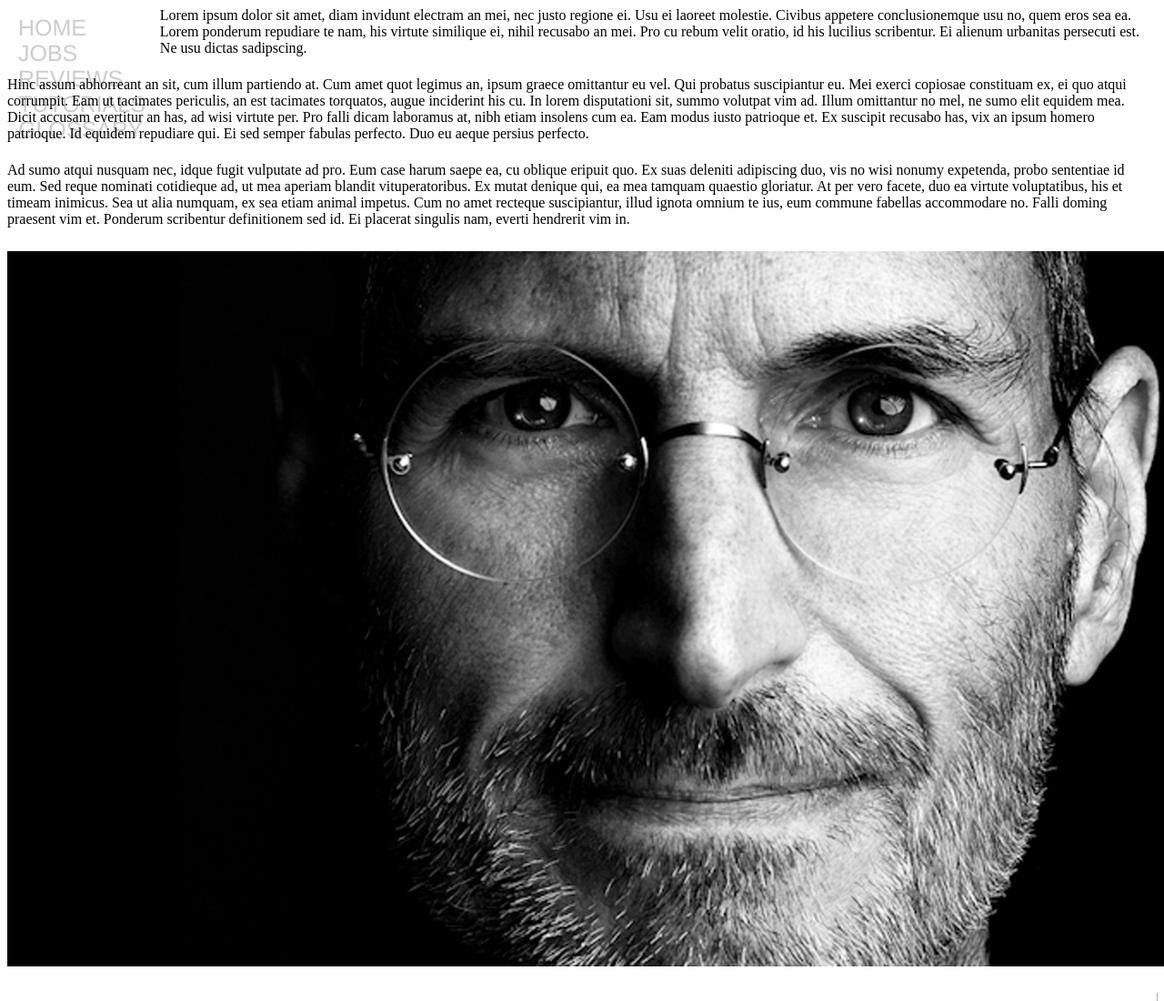
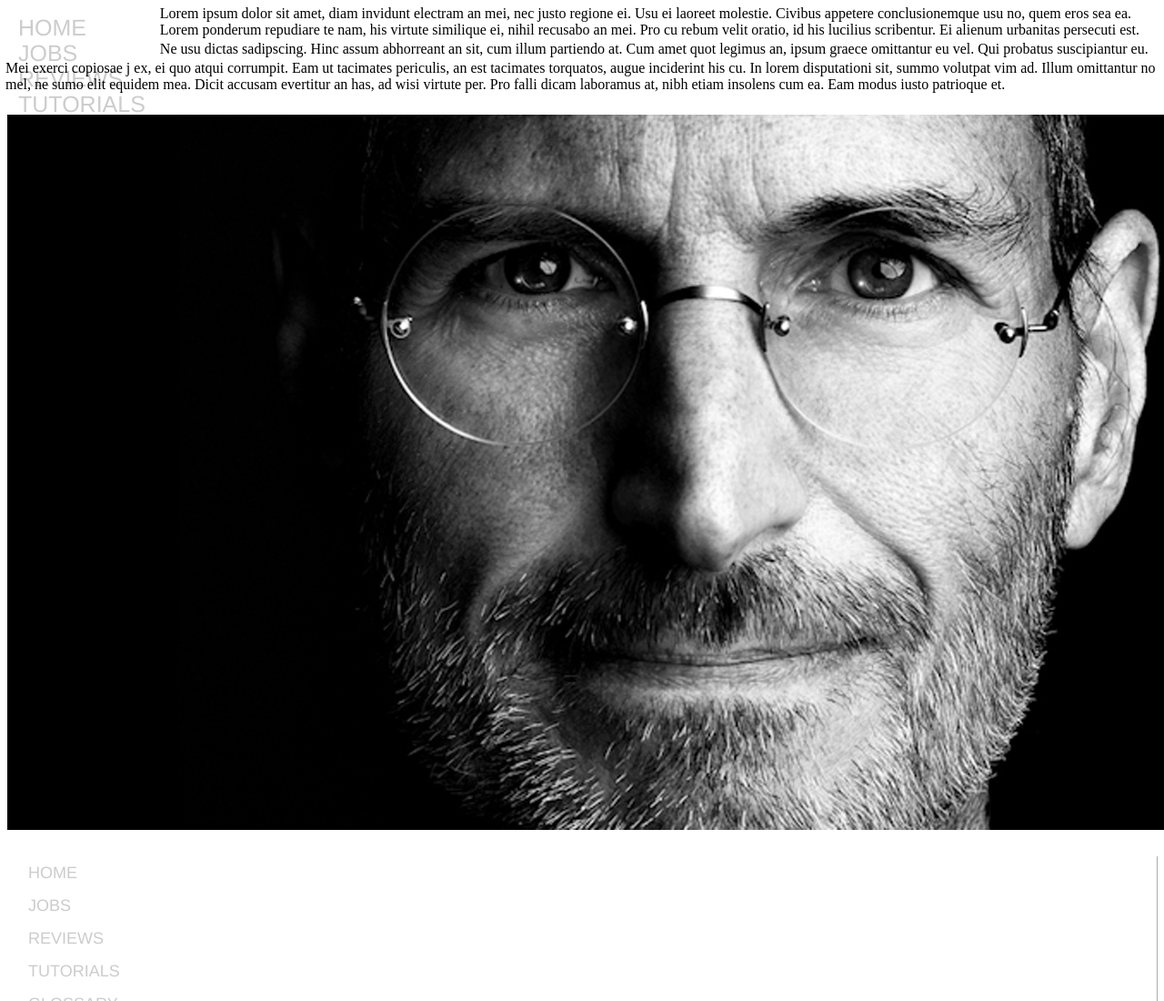
Before and after one commit to Mikejduffin/csy1018, a plain HTML site: page glossary.html in a window 1280 px wide. Shown: the top 1100 px of the page at 91% size. Drawn offline with Linux system fonts and the light colour scheme.

Commit message:
glossary 3

```diff
--- a/glossary.html
+++ b/glossary.html
@@ -5,28 +5,28 @@
     <meta name="viewport" content="width=device-width, initial-scale=1.0">
     <meta http-equiv="X-UA-Compatible" content="ie=edge">
     <link rel="stylesheet" href="styles/styles.css">
-    <title>Glossary</title>
+    <title>Home</title>
 </head>
 <body>
     <!--code for navigation *reference Liz*-->
     <nav class="nav">
       <ul>
-          <li><a href="index.html">Home</a></li>
+          <li class="active nav"><a href="index.html">Home</a></li>
           <li><a href="jobs.html">Jobs</a></li>
           <li><a href="reviews.html">Reviews</a></li>
           <li><a href="tutorials.html">Tutorials</a></li>
-          <li class="active"><a href="glossary.html">Glossary</a></li>
+          <li><a href="glossary.html">Glossary</a></li>
       </ul>
     </nav>
 
-    <div class="text"><p>Lorem ipsum dolor sit amet, diam invidunt electram an mei, nec justo regione ei. Usu ei laoreet molestie. Civibus appetere conclusionemque usu no, quem eros sea ea. Lorem ponderum repudiare te nam, his virtute similique ei, nihil recusabo an mei. Pro cu rebum velit oratio, id his lucilius scribentur. Ei alienum urbanitas persecuti est. Ne usu dictas sadipscing.</p>
-        <br>
-        <p>Hinc assum abhorreant an sit, cum illum partiendo at. Cum amet quot legimus an, ipsum graece omittantur eu vel. Qui probatus suscipiantur eu. Mei exerci copiosae constituam ex, ei quo atqui corrumpit. Eam ut tacimates periculis, an est tacimates torquatos, augue inciderint his cu. In lorem disputationi sit, summo volutpat vim ad. Illum omittantur no mel, ne sumo elit equidem mea. Dicit accusam evertitur an has, ad wisi virtute per. Pro falli dicam laboramus at, nibh etiam insolens cum ea. Eam modus iusto patrioque et. Ex suscipit recusabo has, vix an ipsum homero patrioque. Id equidem repudiare qui. Ei sed semper fabulas perfecto. Duo eu aeque persius perfecto.</p>
-        <br>
-        <p>Ad sumo atqui nusquam nec, idque fugit vulputate ad pro. Eum case harum saepe ea, cu oblique eripuit quo. Ex suas deleniti adipiscing duo, vis no wisi nonumy expetenda, probo sententiae id eum. Sed reque nominati cotidieque ad, ut mea aperiam blandit vituperatoribus. Ex mutat denique qui, ea mea tamquam quaestio gloriatur. At per vero facete, duo ea virtute voluptatibus, his et timeam inimicus. Sea ut alia numquam, ex sea etiam animal impetus. Cum no amet recteque suscipiantur, illud ignota omnium te ius, eum commune fabellas accommodare no. Falli doming praesent vim et. Ponderum scribentur definitionem sed id. Ei placerat singulis nam, everti hendrerit vim in.</p>
+    <div class="text-1">Lorem ipsum dolor sit amet, diam invidunt electram an mei, nec justo regione ei. Usu ei laoreet molestie. Civibus appetere conclusionemque usu no, quem eros sea ea. Lorem ponderum repudiare te nam, his virtute similique ei, nihil recusabo an mei. Pro cu rebum velit oratio, id his lucilius scribentur. Ei alienum urbanitas persecuti est.
+    </div>
+    <div class="text-2">Ne usu dictas sadipscing. Hinc assum abhorreant an sit, cum illum partiendo at. Cum amet quot legimus an, ipsum graece omittantur eu vel. Qui probatus suscipiantur eu.
+    </div>
+    <div class="text-3">Mei exerci copiosae j ex, ei quo atqui corrumpit. Eam ut tacimates periculis, an est tacimates torquatos, augue inciderint his cu. In lorem disputationi sit, summo volutpat vim ad. Illum omittantur no mel, ne sumo elit equidem mea. Dicit accusam evertitur an has, ad wisi virtute per. Pro falli dicam laboramus at, nibh etiam insolens cum ea. Eam modus iusto patrioque et.
     </div>
     <br>
-    <div class="img">
+    <div class="steve">
         <img src="./images/steve_jobs_1.jpg"></a>
     </div>
     <footer-left>
```
Lines whose indentation alone changed are shown as unchanged.
